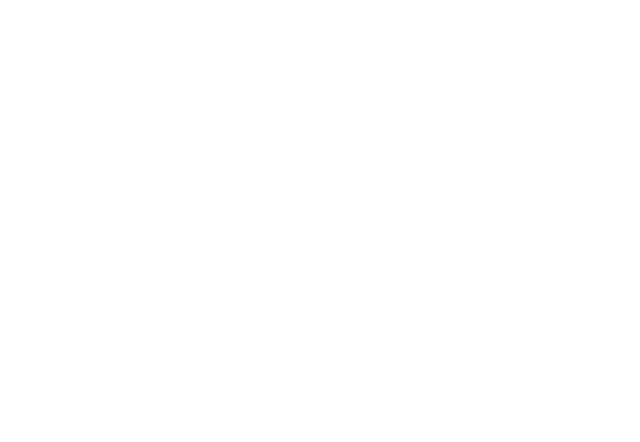
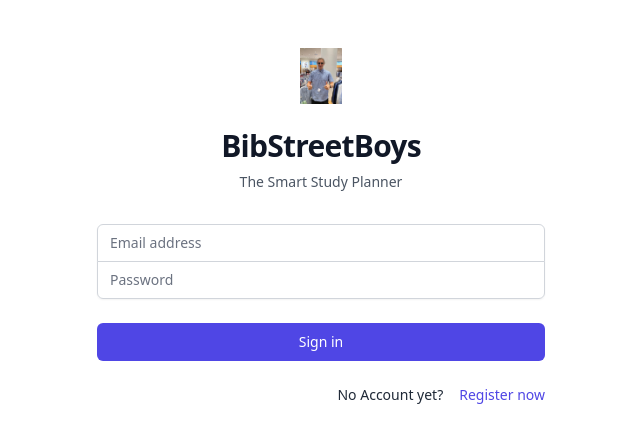
Before and after one commit to markbeep/Stupl, a React (Create React App) app in the folder frontend/: page /cre in a window 1280 px wide. Before the commit this address had no page. Shown: the top 442 px of the page, without its empty margins (319-959 px from the left). Built offline with nearby package versions, Linux system fonts and the light colour scheme.

Commit message:
create account

```diff
--- a/frontend/src/App.tsx
+++ b/frontend/src/App.tsx
@@ -6,6 +6,7 @@
 import HomePage from "./pages/HomePage";
 import AccountPage from "./pages/AccountPage";
 import LoginPage from "./pages/LoginPage";
+import CreateAccount from "./pages/CreateAccount";
 
 function App() {
   return (
@@ -13,7 +14,9 @@
       <Routes>
         <Route path="/" element={<HomePage />}></Route>
         <Route path="/account" element={<AccountPage />}></Route>
+        <Route path="/createPage" element={<CreateAccount />}></Route>
         <Route path="/login" element={<LoginPage />}></Route>
+        <Route path="/cre" element={<LoginPage />}></Route>
         <Route path="/example" element={<TestHome />}></Route>
         <Route path="/konsti" element={<Konsti />}></Route>
         <Route path="/yanick" element={<Yanick />}></Route>
--- /dev/null
+++ b/frontend/src/pages/CreateAccount.tsx
@@ -0,0 +1,9 @@
+import React from "react";
+
+type Props = {};
+
+const CreateAccount = (props: Props) => {
+  return <div>Create Account</div>;
+};
+
+export default CreateAccount;
--- a/frontend/src/pages/LoginPage.tsx
+++ b/frontend/src/pages/LoginPage.tsx
@@ -1,9 +1,97 @@
 import React from "react";
+import katze from "../data/IMG_8581.jpg"; // with import
 
 type Props = {};
 
-const LoginPage = (props: Props) => {
+/* const LoginPage = (props: Props) => {
   return <div>Login</div>;
 };
 
+ */
+
+const LoginPage = (props: Props) => {
+  const image = require("../data/IMG_8581.jpg").default;
+  return (
+    <>
+      <div className="flex min-h-full items-center justify-center py-12 px-4 sm:px-6 lg:px-8">
+        <div className="w-full max-w-md space-y-8">
+          <div>
+            <img className="mx-auto h-14 w-auto" src={katze} />
+
+            <h2 className="mt-6 text-center text-3xl font-bold tracking-tight text-gray-900">
+              BibStreetBoys
+            </h2>
+            <p className="mt-2 text-center text-sm text-gray-600">
+              The Smart Study Planner
+            </p>
+          </div>
+          <form className="mt-8 space-y-6" action="#" method="POST">
+            <input type="hidden" name="remember" defaultValue="true" />
+            <div className="-space-y-px rounded-md shadow-sm">
+              <div>
+                <label htmlFor="email-address" className="sr-only">
+                  Email address
+                </label>
+                <input
+                  id="email-address"
+                  name="email"
+                  type="email"
+                  autoComplete="email"
+                  required
+                  className="relative block w-full appearance-none rounded-none rounded-t-md border border-gray-300 px-3 py-2 text-gray-900 placeholder-gray-500 focus:z-10 focus:border-indigo-500 focus:outline-none focus:ring-indigo-500 sm:text-sm"
+                  placeholder="Email address"
+                />
+              </div>
+              <div>
+                <label htmlFor="password" className="sr-only">
+                  Password
+                </label>
+                <input
+                  id="password"
+                  name="password"
+                  type="password"
+                  autoComplete="current-password"
+                  required
+                  className="relative block w-full appearance-none rounded-none rounded-b-md border border-gray-300 px-3 py-2 text-gray-900 placeholder-gray-500 focus:z-10 focus:border-indigo-500 focus:outline-none focus:ring-indigo-500 sm:text-sm"
+                  placeholder="Password"
+                />
+              </div>
+            </div>
+
+            <div>
+              <button
+                type="submit"
+                className="group relative flex w-full justify-center rounded-md border border-transparent bg-indigo-600 py-2 px-4 text-sm font-medium text-white hover:bg-indigo-700 focus:outline-none focus:ring-2 focus:ring-indigo-500 focus:ring-offset-2"
+              >
+                {/* <span className="absolute inset-y-0 left-0 flex items-center pl-3">
+                  <LockClosedIcon
+                    className="h-5 w-5 text-indigo-500 group-hover:text-indigo-400"
+                    aria-hidden="true"
+                  />
+                </span> */}
+                Sign in
+              </button>
+            </div>
+
+            <div className="flex justify-end">
+              <div className="text-sm mr-4">
+                <a className="font-medium text-black-600">No Account yet?</a>
+              </div>
+              <div className="text-sm">
+                <a
+                  href="#"
+                  className="font-medium text-indigo-600 hover:text-indigo-500"
+                >
+                  Register now
+                </a>
+              </div>
+            </div>
+          </form>
+        </div>
+      </div>
+    </>
+  );
+};
+
+//export default LoginPage;
 export default LoginPage;
```
Also changed, not shown: frontend/src/data/IMG_8581.jpg (added).
